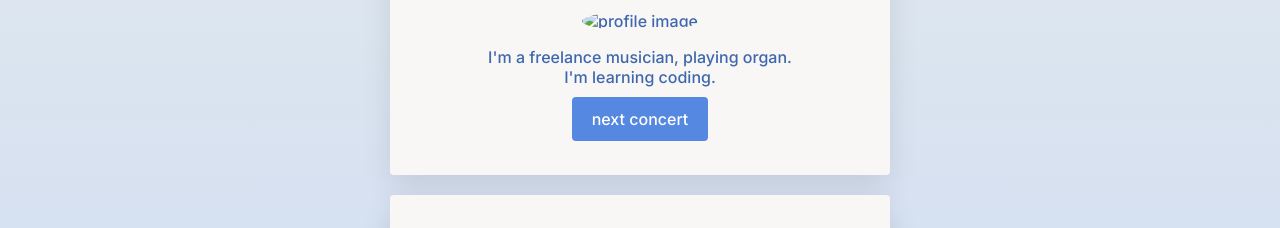
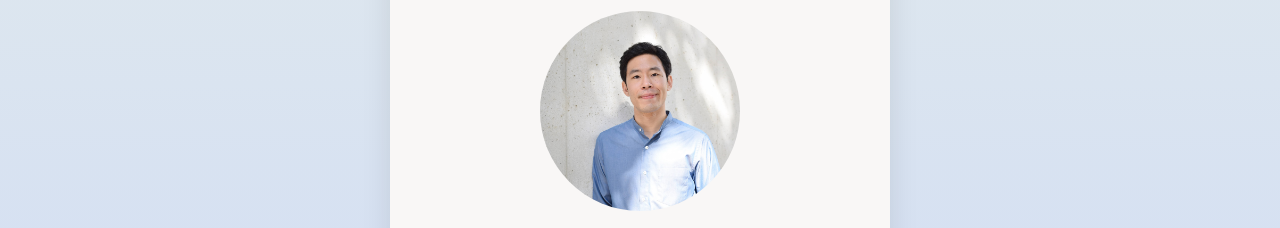
Before and after one commit to rtamiya/profile, a plain HTML site: page index.html in a window 1280 px wide. Shown: the part 112-340 px from the top of the page. Drawn offline with Linux system fonts and the light colour scheme; the site is published under a folder, as on GitHub Pages, so addresses that start at the root find nothing.

Commit message:
fixed image

```diff
--- a/index.html
+++ b/index.html
@@ -15,7 +15,7 @@
         Hello, I'm Ryo
       </h1>
 
-      <img class="img-circle" src="/images/N25.JPG" alt="profile image">
+      <img class="img-circle" src="images/N25.JPG" alt="profile image">
 
       <p>
         I'm a freelance musician, playing organ. <br>
```
